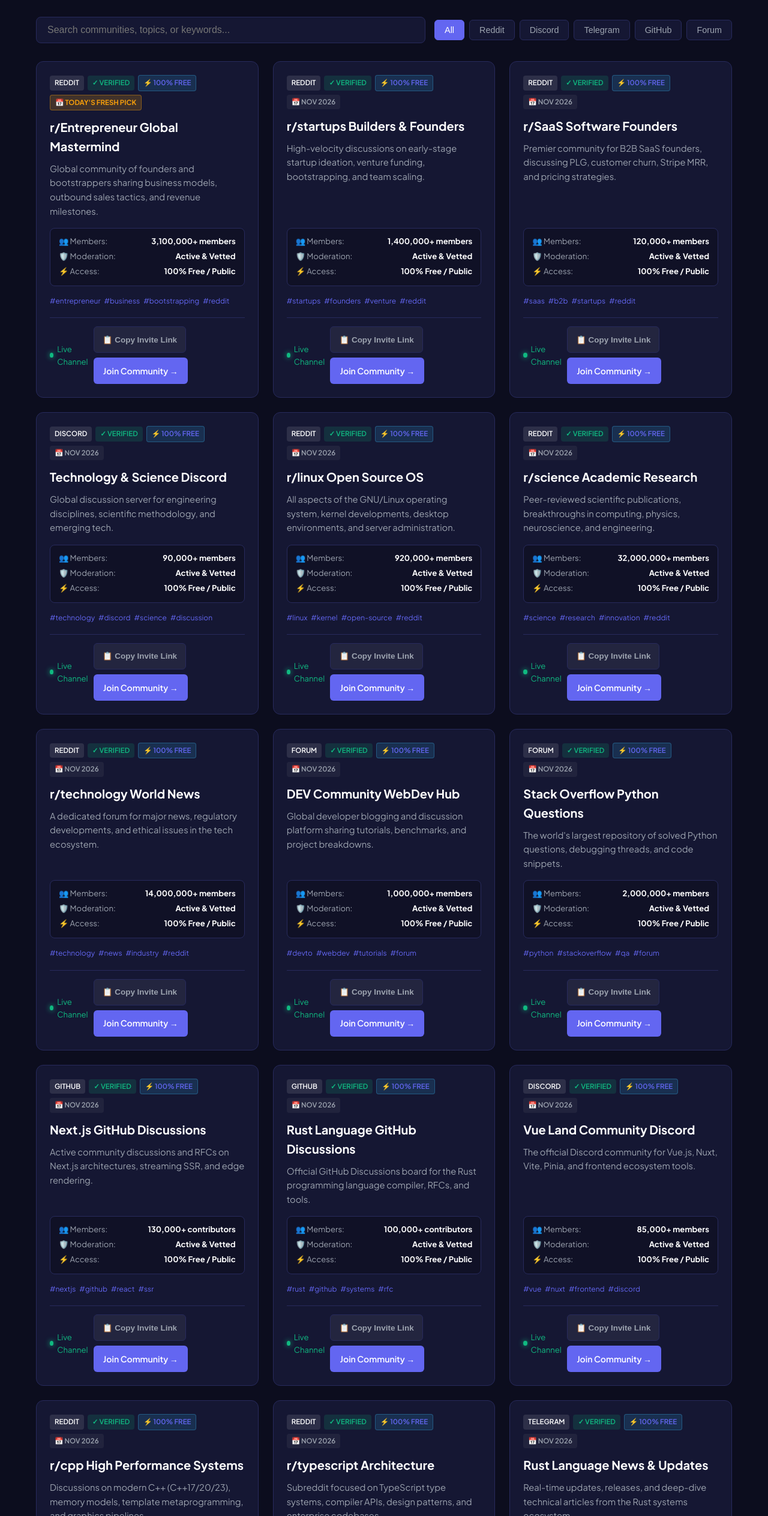
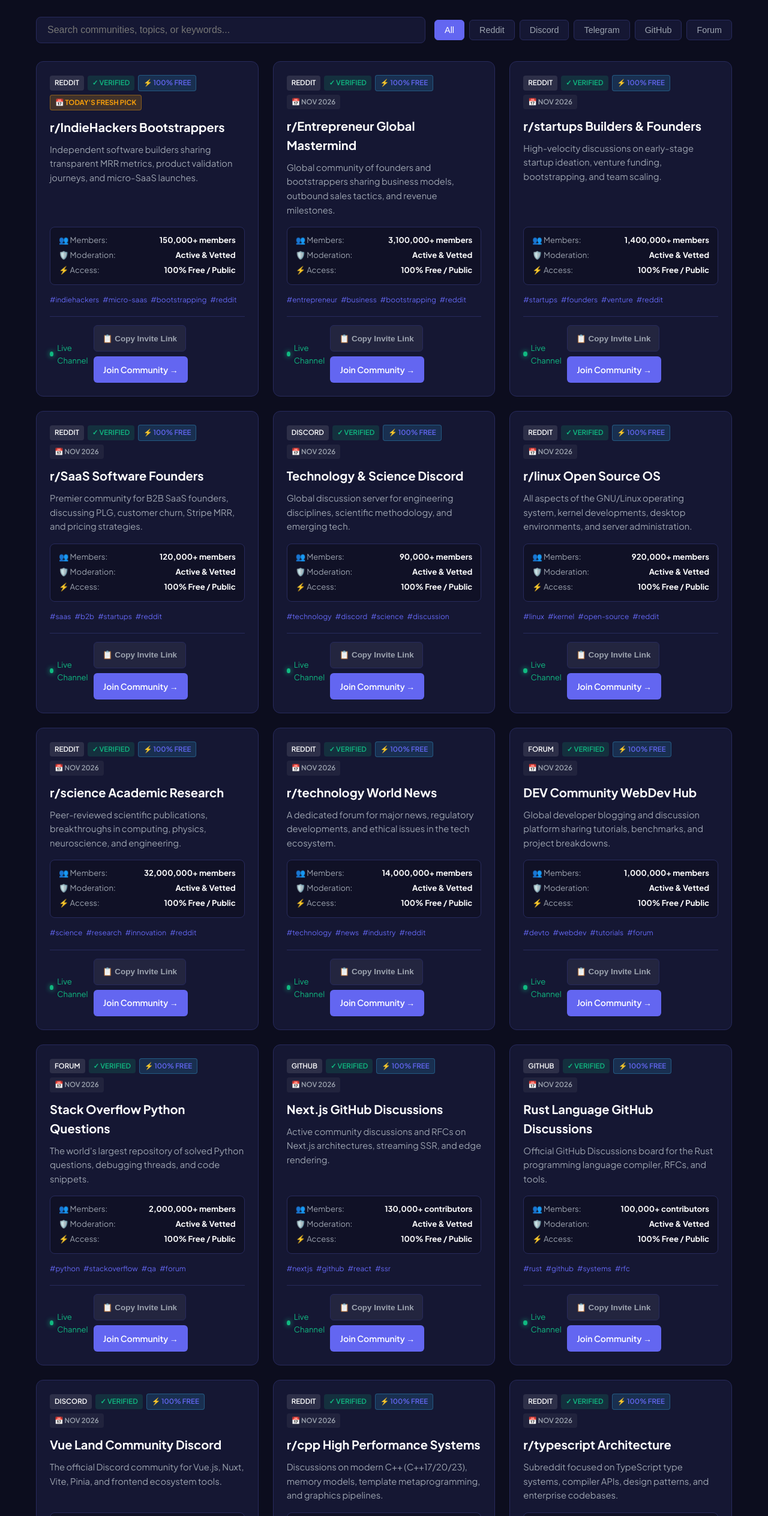
Before and after one commit to jibranpcccc/saas-customer-success-churn-reduction-hub, a plain HTML site: page index.html in a window 1280 px wide. Shown: the part 1133-3660 px from the top of the page at 60% size. Drawn offline with Linux system fonts and the light colour scheme.

Commit message:
feat(replenishment): fresh community links added - 2026-11-21 [skip ci]

```diff
--- a/feed.xml
+++ b/feed.xml
@@ -4,10 +4,17 @@
     <title>SaaS Customer Success &amp; Churn Reduction Hub</title>
     <link>https://saas-customer-success-churn-reduction-hub.vercel.app/</link>
     <description>Verified community directory and updates.</description>
-    <lastBuildDate>Fri, 20 Nov 2026 06:08:18 GMT</lastBuildDate>
+    <lastBuildDate>Sat, 21 Nov 2026 08:01:28 GMT</lastBuildDate>
     <atom:link href="https://saas-customer-success-churn-reduction-hub.vercel.app/feed.xml" rel="self" type="application/rss+xml"/>
     <atom:link href="https://pubsubhubbub.appspot.com/" rel="hub"/>
-                                                                                                                                                                                                                    <item>
+                                                                                                                                                                                                                        <item>
+      <title>📅 Today's Fresh Pick: r/IndieHackers Bootstrappers (Reddit)</title>
+      <link>https://www.reddit.com/r/IndieHackers/</link>
+      <guid isPermaLink="false">https://jibranpcccc.github.io/saas-customer-success-churn-reduction-hub/#saas-customer-success-churn-reduction-hub-reddit-4-2026-11-21</guid>
+      <pubDate>Sat, 21 Nov 2026 08:01:28 GMT</pubDate>
+      <description>Newly verified community added to SaaS Customer Success &amp; Churn Reduction Hub: Independent software builders sharing transparent MRR metrics, product validation journeys, and micro-SaaS launches.</description>
+    </item>
+<item>
       <title>📅 Today's Fresh Pick: r/Entrepreneur Global Mastermind (Reddit)</title>
       <link>https://www.reddit.com/r/Entrepreneur/</link>
       <guid isPermaLink="false">https://jibranpcccc.github.io/saas-customer-success-churn-reduction-hub/#saas-customer-success-churn-reduction-hub-reddit-3-2026-11-20</guid>
@@ -175,12 +182,5 @@
       <pubDate>Thu, 22 Oct 2026 06:08:03 GMT</pubDate>
       <description>Newly verified community added to SaaS Customer Success &amp; Churn Reduction Hub: Global discussion server for engineering disciplines, scientific methodology, and emerging tech.</description>
     </item>
-<item>
-      <title>📅 Today's Fresh Pick: Technology &amp; Science Discord (Discord)</title>
-      <link>https://discord.gg/tech</link>
-      <guid isPermaLink="false">https://jibranpcccc.github.io/saas-customer-success-churn-reduction-hub/#saas-customer-success-churn-reduction-hub-discord-20261009-1-2026-10-21</guid>
-      <pubDate>Wed, 21 Oct 2026 06:08:19 GMT</pubDate>
-      <description>Newly verified community added to SaaS Customer Success &amp; Churn Reduction Hub: Global discussion server for engineering disciplines, scientific methodology, and emerging tech.</description>
-    </item>
   </channel>
 </rss>
--- a/index.html
+++ b/index.html
@@ -148,156 +148,156 @@
           {
             "@type": "ListItem",
             "position": 1,
+            "name": "r/IndieHackers Bootstrappers",
+            "description": "Independent software builders sharing transparent MRR metrics, product validation journeys, and micro-SaaS launches.",
+            "url": "https://www.reddit.com/r/IndieHackers/"
+          },
+          {
+            "@type": "ListItem",
+            "position": 2,
             "name": "r/Entrepreneur Global Mastermind",
             "description": "Global community of founders and bootstrappers sharing business models, outbound sales tactics, and revenue milestones.",
             "url": "https://www.reddit.com/r/Entrepreneur/"
           },
           {
             "@type": "ListItem",
-            "position": 2,
+            "position": 3,
             "name": "r/startups Builders & Founders",
             "description": "High-velocity discussions on early-stage startup ideation, venture funding, bootstrapping, and team scaling.",
             "url": "https://www.reddit.com/r/startups/"
           },
           {
             "@type": "ListItem",
-            "position": 3,
+            "position": 4,
             "name": "r/SaaS Software Founders",
             "description": "Premier community for B2B SaaS founders, discussing PLG, customer churn, Stripe MRR, and pricing strategies.",
             "url": "https://www.reddit.com/r/SaaS/"
           },
           {
             "@type": "ListItem",
-            "position": 4,
+            "position": 5,
             "name": "Technology & Science Discord",
             "description": "Global discussion server for engineering disciplines, scientific methodology, and emerging tech.",
             "url": "https://discord.gg/tech"
           },
           {
             "@type": "ListItem",
-            "position": 5,
+            "position": 6,
             "name": "r/linux Open Source OS",
             "description": "All aspects of the GNU/Linux operating system, kernel developments, desktop environments, and server administration.",
             "url": "https://www.reddit.com/r/linux/"
           },
           {
             "@type": "ListItem",
-            "position": 6,
+            "position": 7,
             "name": "r/science Academic Research",
             "description": "Peer-reviewed scientific publications, breakthroughs in computing, physics, neuroscience, and engineering.",
             "url": "https://www.reddit.com/r/science/"
           },
           {
             "@type": "ListItem",
-            "position": 7,
+            "position": 8,
             "name": "r/technology World News",
             "description": "A dedicated forum for major news, regulatory developments, and ethical issues in the tech ecosystem.",
             "url": "https://www.reddit.com/r/technology/"
           },
           {
             "@type": "ListItem",
-            "position": 8,
+            "position": 9,
             "name": "DEV Community WebDev Hub",
             "description": "Global developer blogging and discussion platform sharing tutorials, benchmarks, and project breakdowns.",
             "url": "https://dev.to/t/webdev"
           },
           {
             "@type": "ListItem",
-            "position": 9,
+            "position": 10,
             "name": "Stack Overflow Python Questions",
             "description": "The world's largest repository of solved Python questions, debugging threads, and code snippets.",
             "url": "https://stackoverflow.com/questions/tagged/python"
           },
           {
             "@type": "ListItem",
-            "position": 10,
+            "position": 11,
             "name": "Next.js GitHub Discussions",
             "description": "Active community discussions and RFCs on Next.js architectures, streaming SSR, and edge rendering.",
             "url": "https://github.com/vercel/next.js/discussions"
           },
           {
             "@type": "ListItem",
-            "position": 11,
+            "position": 12,
             "name": "Rust Language GitHub Discussions",
             "description": "Official GitHub Discussions board for the Rust programming language compiler, RFCs, and tools.",
             "url": "https://users.rust-lang.org"
           },
           {
             "@type": "ListItem",
-            "position": 12,
+            "position": 13,
             "name": "Vue Land Community Discord",
             "description": "The official Discord community for Vue.js, Nuxt, Vite, Pinia, and frontend ecosystem tools.",
             "url": "https://discord.gg/vue"
           },
           {
             "@type": "ListItem",
-            "position": 13,
+            "position": 14,
             "name": "r/cpp High Performance Systems",
             "description": "Discussions on modern C++ (C++17/20/23), memory models, template metaprogramming, and graphics pipelines.",
             "url": "https://www.reddit.com/r/cpp/"
           },
           {
             "@type": "ListItem",
-            "position": 14,
+            "position": 15,
             "name": "r/typescript Architecture",
             "description": "Subreddit focused on TypeScript type systems, compiler APIs, design patterns, and enterprise codebases.",
             "url": "https://www.reddit.com/r/typescript/"
           },
           {
             "@type": "ListItem",
-            "position": 15,
+            "position": 16,
             "name": "Rust Language News & Updates",
             "description": "Real-time updates, releases, and deep-dive technical articles from the Rust systems ecosystem.",
             "url": "https://t.me/rust_lang_news"
           },
           {
             "@type": "ListItem",
-            "position": 16,
+            "position": 17,
             "name": "Rust Programming Language Discord",
             "description": "Official community Discord server for the Rust programming language with dedicated channels for crates, async, and compiler work.",
             "url": "https://discord.gg/rust-lang"
           },
           {
             "@type": "ListItem",
-            "position": 17,
+            "position": 18,
             "name": "r/rust Systems Programming",
             "description": "Dedicated community for the Rust programming language focusing on memory safety, concurrency, and high-performance systems.",
             "url": "https://www.reddit.com/r/rust/"
           },
           {
             "@type": "ListItem",
-            "position": 18,
+            "position": 19,
             "name": "Indie Hackers Community",
             "description": "Transparent revenue shares, founder interviews, and practical guides for bootstrapping profitable online businesses.",
             "url": "https://www.indiehackers.com"
           },
           {
             "@type": "ListItem",
-            "position": 19,
+            "position": 20,
             "name": "Global Startups Hub Channel",
             "description": "Updates on venture capital fundings, Product Hunt launches, and SaaS acquisition multiples.",
             "url": "https://t.me/startup_hub"
           },
           {
             "@type": "ListItem",
-            "position": 20,
+            "position": 21,
             "name": "SEO Professionals Discord",
             "description": "Real-time discussions between agency operators and enterprise SEO consultants on search visibility.",
             "url": "https://discord.gg/seo"
           },
           {
             "@type": "ListItem",
-            "position": 21,
+            "position": 22,
             "name": "r/SEO Search Engine Optimization",
             "description": "Technical SEO, Core Web Vitals, Google algorithm update analysis, backlink audits, and Generative Engine Optimization.",
             "url": "https://www.reddit.com/r/SEO/"
-          },
-          {
-            "@type": "ListItem",
-            "position": 22,
-            "name": "r/IndieHackers Bootstrappers",
-            "description": "Independent software builders sharing transparent MRR metrics, product validation journeys, and micro-SaaS launches.",
-            "url": "https://www.reddit.com/r/IndieHackers/"
           },
           {
             "@type": "ListItem",
@@ -617,12 +617,36 @@
         </div>
         <div id="vetted-communities" class="grid">
 
-        <div id="community-card-1" class="card" data-platform="reddit" data-category="business">
+        <div id="community-card-1" class="card" data-platform="reddit" data-category="bootstrapping">
             <div class="card-header">
                 <span class="badge badge-platform">Reddit</span>
                 <span class="badge badge-verified">✓ Verified</span>
                 <span class="badge badge-free">⚡ 100% Free</span>
                 <span class="badge badge-date" style="background: rgba(245, 158, 11, 0.2); color: #f59e0b; border: 1px solid rgba(245, 158, 11, 0.4); font-weight: 700;">📅 Today's Fresh Pick</span>
+            </div>
+            <h3 class="card-title">r/IndieHackers Bootstrappers</h3>
+            <p class="card-desc">Independent software builders sharing transparent MRR metrics, product validation journeys, and micro-SaaS launches.</p>
+            <div class="spec-matrix">
+                <div class="spec-row"><span>👥 Members:</span> <strong>150,000+ members</strong></div>
+                <div class="spec-row"><span>🛡️ Moderation:</span> <strong>Active & Vetted</strong></div>
+                <div class="spec-row"><span>⚡ Access:</span> <strong>100% Free / Public</strong></div>
+            </div>
+            <div class="tags-row"><span class="tag">#indiehackers</span><span class="tag">#micro-saas</span><span class="tag">#bootstrapping</span><span class="tag">#reddit</span></div>
+            <div class="card-footer">
+                <span class="activity-pulse"><span class="pulse-dot"></span> Live Channel</span>
+                <div class="card-actions">
+                    <button class="btn-copy-invite" onclick="copyInviteLink(event, 'https://www.reddit.com/r/IndieHackers/')">📋 Copy Invite Link</button>
+                    <a href="https://www.reddit.com/r/IndieHackers/" target="_blank" rel="noopener noreferrer" class="btn-join">Join Community →</a>
+                </div>
+            </div>
+        </div>
+
+        <div id="community-card-2" class="card" data-platform="reddit" data-category="business">
+            <div class="card-header">
+                <span class="badge badge-platform">Reddit</span>
+                <span class="badge badge-verified">✓ Verified</span>
+                <span class="badge badge-free">⚡ 100% Free</span>
+                <span class="badge badge-date">📅 Nov 2026</span>
             </div>
             <h3 class="card-title">r/Entrepreneur Global Mastermind</h3>
             <p class="card-desc">Global community of founders and bootstrappers sharing business models, outbound sales tactics, and revenue milestones.</p>
@@ -641,7 +665,7 @@
             </div>
         </div>
 
-        <div id="community-card-2" class="card" data-platform="reddit" data-category="startups">
+        <div id="community-card-3" class="card" data-platform="reddit" data-category="startups">
             <div class="card-header">
                 <span class="badge badge-platform">Reddit</span>
                 <span class="badge badge-verified">✓ Verified</span>
@@ -665,7 +689,7 @@
             </div>
         </div>
 
-        <div id="community-card-3" class="card" data-platform="reddit" data-category="saas">
+        <div id="community-card-4" class="card" data-platform="reddit" data-category="saas">
             <div class="card-header">
                 <span class="badge badge-platform">Reddit</span>
                 <span class="badge badge-verified">✓ Verified</span>
@@ -689,7 +713,7 @@
             </div>
         </div>
 
-        <div id="community-card-4" class="card" data-platform="discord" data-category="tech discussion">
+        <div id="community-card-5" class="card" data-platform="discord" data-category="tech discussion">
             <div class="card-header">
                 <span class="badge badge-platform">Discord</span>
                 <span class="badge badge-verified">✓ Verified</span>
@@ -713,7 +737,7 @@
             </div>
         </div>
 
-        <div id="community-card-5" class="card" data-platform="reddit" data-category="linux & os">
+        <div id="community-card-6" class="card" data-platform="reddit" data-category="linux & os">
             <div class="card-header">
                 <span class="badge badge-platform">Reddit</span>
                 <span class="badge badge-verified">✓ Verified</span>
@@ -737,7 +761,7 @@
             </div>
         </div>
 
-        <div id="community-card-6" class="card" data-platform="reddit" data-category="science & innovation">
+        <div id="community-card-7" class="card" data-platform="reddit" data-category="science & innovation">
             <div class="card-header">
                 <span class="badge badge-platform">Reddit</span>
                 <span class="badge badge-verified">✓ Verified</span>
@@ -761,7 +785,7 @@
             </div>
         </div>
 
-        <div id="community-card-7" class="card" data-platform="reddit" data-category="tech news">
+        <div id="community-card-8" class="card" data-platform="reddit" data-category="tech news">
             <div class="card-header">
                 <span class="badge badge-platform">Reddit</span>
                 <span class="badge badge-verified">✓ Verified</span>
@@ -785,7 +809,7 @@
             </div>
         </div>
 
-        <div id="community-card-8" class="card" data-platform="forum" data-category="web development">
+        <div id="community-card-9" class="card" data-platform="forum" data-category="web development">
             <div class="card-header">
                 <span class="badge badge-platform">Forum</span>
                 <span class="badge badge-verified">✓ Verified</span>
@@ -809,7 +833,7 @@
             </div>
         </div>
 
-        <div id="community-card-9" class="card" data-platform="forum" data-category="python development">
+        <div id="community-card-10" class="card" data-platform="forum" data-category="python development">
             <div class="card-header">
                 <span class="badge badge-platform">Forum</span>
                 <span class="badge badge-verified">✓ Verified</span>
@@ -833,7 +857,7 @@
             </div>
         </div>
 
-        <div id="community-card-10" class="card" data-platform="github" data-category="frontend engineering">
+        <div id="community-card-11" class="card" data-platform="github" data-category="frontend engineering">
             <div class="card-header">
                 <span class="badge badge-platform">GitHub</span>
                 <span class="badge badge-verified">✓ Verified</span>
@@ -857,7 +881,7 @@
             </div>
         </div>
 
-        <div id="community-card-11" class="card" data-platform="github" data-category="systems programming">
+        <div id="community-card-12" class="card" data-platform="github" data-category="systems programming">
             <div class="card-header">
                 <span class="badge badge-platform">GitHub</span>
                 <span class="badge badge-verified">✓ Verified</span>
@@ -881,7 +905,7 @@
             </div>
         </div>
 
-        <div id="community-card-12" class="card" data-platform="discord" data-category="frontend engineering">
+        <div id="community-card-13" class="card" data-platform="discord" data-category="frontend engineering">
             <div class="card-header">
                 <span class="badge badge-platform">Discord</span>
                 <span class="badge badge-verified">✓ Verified</span>
@@ -905,7 +929,7 @@
             </div>
         </div>
 
-        <div id="community-card-13" class="card" data-platform="reddit" data-category="systems programming">
+        <div id="community-card-14" class="card" data-platform="reddit" data-category="systems programming">
             <div class="card-header">
                 <span class="badge badge-platform">Reddit</span>
                 <span class="badge badge-verified">✓ Verified</span>
@@ -929,7 +953,7 @@
             </div>
         </div>
 
-        <div id="community-card-14" class="card" data-platform="reddit" data-category="web development">
+        <div id="community-card-15" class="card" data-platform="reddit" data-category="web development">
             <div class="card-header">
                 <span class="badge badge-platform">Reddit</span>
                 <span class="badge badge-verified">✓ Verified</span>
@@ -953,7 +977,7 @@
             </div>
         </div>
 
-        <div id="community-card-15" class="card" data-platform="telegram" data-category="systems programming">
+        <div id="community-card-16" class="card" data-platform="telegram" data-category="systems programming">
             <div class="card-header">
                 <span class="badge badge-platform">Telegram</span>
                 <span class="badge badge-verified">✓ Verified</span>
@@ -977,7 +1001,7 @@
             </div>
         </div>
 
-        <div id="community-card-16" class="card" data-platform="discord" data-category="systems programming">
+        <div id="community-card-17" class="card" data-platform="discord" data-category="systems programming">
             <div class="card-header">
                 <span class="badge badge-platform">Discord</span>
                 <span class="badge badge-verified">✓ Verified</span>
@@ -1001,7 +1025,7 @@
             </div>
         </div>
 
-        <div id="community-card-17" class="card" data-platform="reddit" data-category="systems programming">
+        <div id="community-card-18" class="card" data-platform="reddit" data-category="systems programming">
             <div class="card-header">
                 <span class="badge badge-platform">Reddit</span>
                 <span class="badge badge-verified">✓ Verified</span>
@@ -1025,7 +1049,7 @@
             </div>
         </div>
 
-        <div id="community-card-18" class="card" data-platform="forum" data-category="bootstrapping">
+        <div id="community-card-19" class="card" data-platform="forum" data-category="bootstrapping">
             <div class="card-header">
                 <span class="badge badge-platform">Forum</span>
                 <span class="badge badge-verified">✓ Verified</span>
@@ -1049,7 +1073,7 @@
             </div>
         </div>
 
-        <div id="community-card-19" class="card" data-platform="telegram" data-category="startups & venture">
+        <div id="community-card-20" class="card" data-platform="telegram" data-category="startups & venture">
             <div class="card-header">
                 <span class="badge badge-platform">Telegram</span>
                 <span class="badge badge-verified">✓ Verified</span>
@@ -1073,7 +1097,7 @@
             </div>
         </div>
 
-        <div id="community-card-20" class="card" data-platform="discord" data-category="seo & search">
+        <div id="community-card-21" class="card" data-platform="discord" data-category="seo & search">
             <div class="card-header">
                 <span class="badge badge-platform">Discord</span>
                 <span class="badge badge-verified">✓ Verified</span>
@@ -1097,7 +1121,7 @@
             </div>
         </div>
 
-        <div id="community-card-21" class="card" data-platform="reddit" data-category="seo & geo">
+        <div id="community-card-22" class="card" data-platform="reddit" data-category="seo & geo">
             <div class="card-header">
                 <span class="badge badge-platform">Reddit</span>
                 <span class="badge badge-verified">✓ Verified</span>
@@ -1117,30 +1141,6 @@
                 <div class="card-actions">
                     <button class="btn-copy-invite" onclick="copyInviteLink(event, 'https://www.reddit.com/r/SEO/')">📋 Copy Invite Link</button>
                     <a href="https://www.reddit.com/r/SEO/" target="_blank" rel="noopener noreferrer" class="btn-join">Join Community →</a>
-                </div>
-            </div>
-        </div>
-
-        <div id="community-card-22" class="card" data-platform="reddit" data-category="bootstrapping">
-            <div class="card-header">
-                <span class="badge badge-platform">Reddit</span>
-                <span class="badge badge-verified">✓ Verified</span>
-                <span class="badge badge-free">⚡ 100% Free</span>
-                <span class="badge badge-date">📅 Nov 2026</span>
-            </div>
-            <h3 class="card-title">r/IndieHackers Bootstrappers</h3>
-            <p class="card-desc">Independent software builders sharing transparent MRR metrics, product validation journeys, and micro-SaaS launches.</p>
-            <div class="spec-matrix">
-                <div class="spec-row"><span>👥 Members:</span> <strong>150,000+ members</strong></div>
-                <div class="spec-row"><span>🛡️ Moderation:</span> <strong>Active & Vetted</strong></div>
-                <div class="spec-row"><span>⚡ Access:</span> <strong>100% Free / Public</strong></div>
-            </div>
-            <div class="tags-row"><span class="tag">#indiehackers</span><span class="tag">#micro-saas</span><span class="tag">#bootstrapping</span><span class="tag">#reddit</span></div>
-            <div class="card-footer">
-                <span class="activity-pulse"><span class="pulse-dot"></span> Live Channel</span>
-                <div class="card-actions">
-                    <button class="btn-copy-invite" onclick="copyInviteLink(event, 'https://www.reddit.com/r/IndieHackers/')">📋 Copy Invite Link</button>
-                    <a href="https://www.reddit.com/r/IndieHackers/" target="_blank" rel="noopener noreferrer" class="btn-join">Join Community →</a>
                 </div>
             </div>
         </div>
```
Also changed, not shown: data/groups.json (+20 -19 lines).
